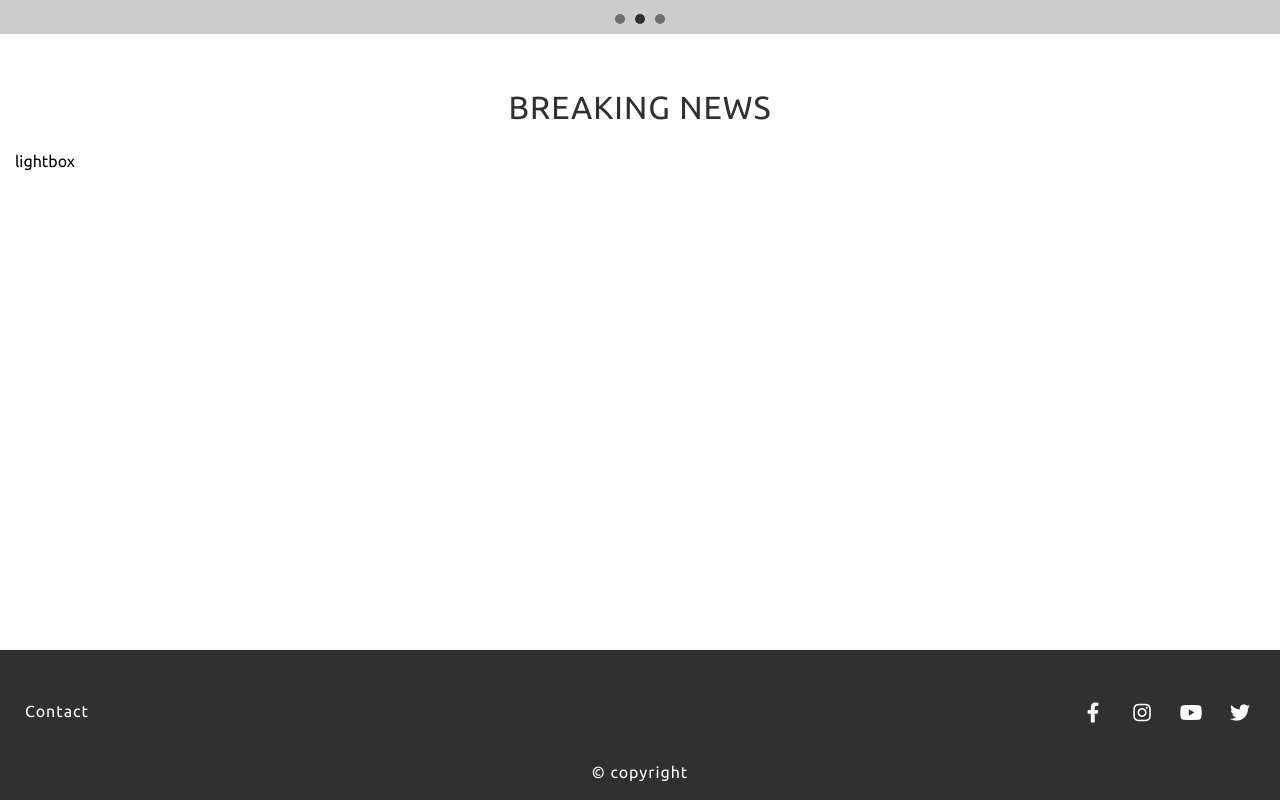
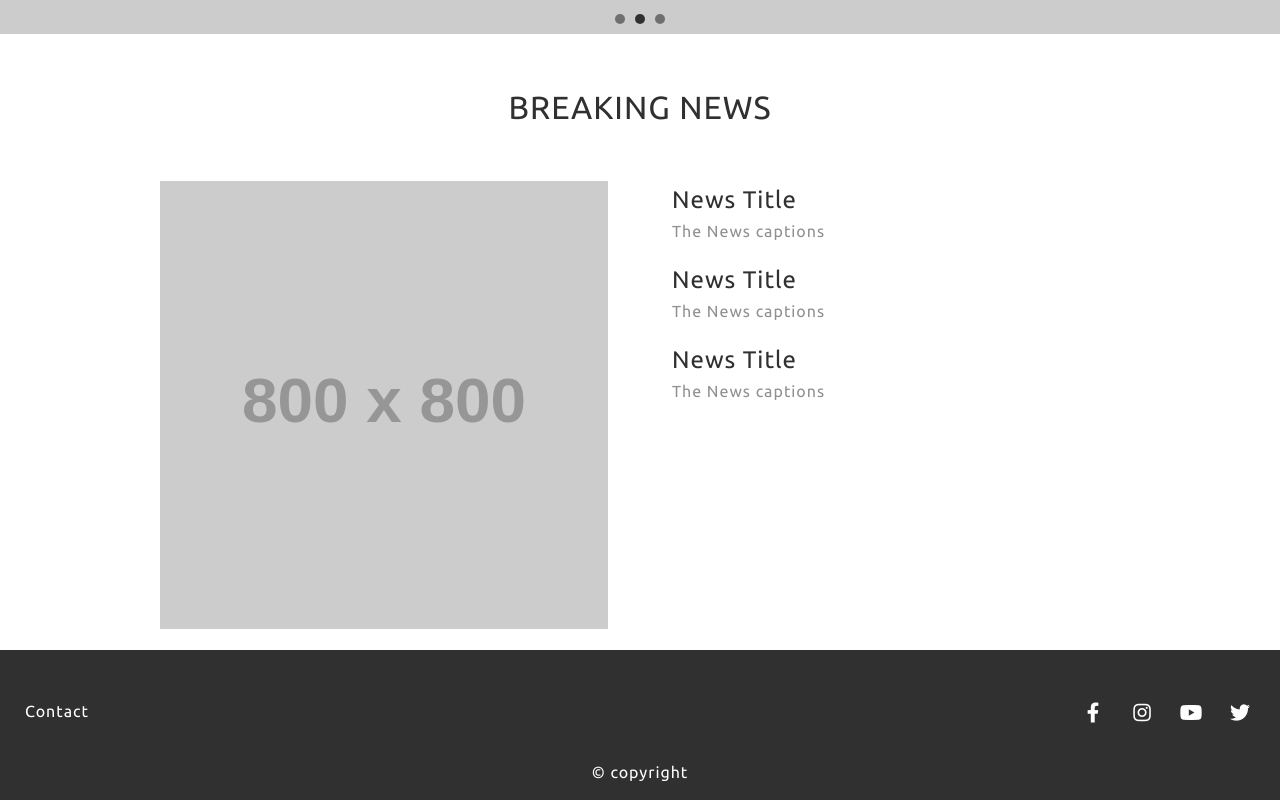
Before and after one commit to waveciou/nuxt-web-template, a Nuxt app: page / in a window 1280 px wide. Shown: the part 473-1273 px from the top of the page. Built offline with nearby package versions, Linux system fonts and the light colour scheme.

Commit message:
website development

```diff
--- a/assets/scss/utils/_variables.scss
+++ b/assets/scss/utils/_variables.scss
@@ -18,6 +18,7 @@ $color-red: #F76C83;
 $color-orange: #F19E5E;
 
 $color-gray: #E6E9EE;
+$color-gray-dark: #909090;
 
 // * ==========================================================================
 // * RWD 尺寸斷點
--- /dev/null
+++ b/components/home_newsBlock.vue
@@ -0,0 +1,117 @@
+<template>
+  <div class="newsBlock">
+    <div class="newsBlock__album">
+      <div class="newsBlock__album-container" v-swiper="swiperOption" ref="carouselRef">
+        <div class="swiper-wrapper">
+          <div class="swiper-slide" v-for="item in album" :key="item.id">
+            <figure class="newsBlock__album-item">
+              <img :src="item.src" :alt="item.name" class="newsBlock__album-image">
+            </figure>
+          </div>
+        </div>
+        <div class="swiper-pagination newsBlock__album-pagination"></div>
+      </div>
+    </div>
+    <div class="newsBlock__content">
+      <ul class="newsBlock__list">
+        <li v-for="item in article" :key="item.id">
+          <a href="javascript:;" class="newsBlock__list-item">
+            <div class="newsBlock__list-title">{{ item.title }}</div>
+            <div class="newsBlock__list-caption">{{ item.caption }}</div>
+          </a>
+        </li>
+      </ul>
+    </div>
+  </div>
+</template>
+
+<script>
+
+
+export default {
+  data() {
+    return {
+      swiperOption: {
+        lazy: {
+          loadPrevNext: true
+        },
+        spaceBetween: 10,
+        loop: true,
+        autoplay: {
+          delay: 3000
+        },
+        pagination: {
+          el: '.swiper-pagination',
+          clickable: true
+        },
+      }
+    }
+  },
+  props: {
+    album: Array,
+    article: Array
+  }
+}
+</script>
+
+<style lang="scss" scoped>
+  @import "~/assets/scss/utils/_utils.scss";
+  @import "~/assets/scss/plugins/_swiper.scss";
+
+  .newsBlock {
+    width: 100%;
+    max-width: 1024px;
+    display: flex;
+    flex-wrap: wrap;
+    position: relative;
+    margin: 3rem auto;
+  }
+
+  .newsBlock__album,
+  .newsBlock__content {
+    width: 50%;
+    padding-left: 2rem;
+    padding-right: 2rem;
+  }
+
+  .newsBlock__album-item {
+    width: 100%;
+    height: 0px;
+    padding-bottom: 100%;
+    position: relative;
+    overflow: hidden;
+  }
+
+  .newsBlock__album-image {
+    width: 100%;
+    height: 100%;
+    display: block;
+    position: absolute;
+    top: 0px;
+    left: 0px;
+    object-fit: cover;
+  }
+
+  .newsBlock__list-item {
+    display: block;
+    margin-bottom: 1rem;
+  }
+
+  .newsBlock__list-title,
+  .newsBlock__list-caption {
+    line-height: 1.6em;
+    word-break: keep-all;
+    white-space: nowrap;
+    text-overflow: ellipsis;
+    overflow: hidden;
+  }
+
+  .newsBlock__list-title {
+    font-size: map-get($font-size, md);
+  }
+
+  .newsBlock__list-caption {
+    color: $color-gray-dark;
+  }
+
+</style>
--- a/pages/index.vue
+++ b/pages/index.vue
@@ -5,7 +5,7 @@
       <section class="section">
         <div class="wrap">
           <h2 class="title">BREAKING NEWS</h2>
-          <button @click="ctrlLightboxHandler">lightbox</button>
+          <newsBlock-component :album="news.album" :article="news.article" />
         </div>
       </section>
     </div>
@@ -16,6 +16,7 @@
 <script>
 import carousel from '~/components/carousel.vue';
 import lightbox from '~/components/lightbox.vue';
+import newsBlock from '~/components/home_newsBlock.vue';
 
 export default {
   data() {
@@ -38,12 +39,49 @@ export default {
           name: 'banner-3',
           src: ['https://fakeimg.pl/1920x560/', 'https://fakeimg.pl/1024x682/']
         }
-      ]
+      ],
+      news: {
+        album: [
+          {
+            id: 1,
+            name: 'news-1',
+            src: 'https://fakeimg.pl/800x800/'
+          },
+          {
+            id: 2,
+            name: 'news-2',
+            src: 'https://fakeimg.pl/800x800/'
+          },
+          {
+            id: 3,
+            name: 'news-3',
+            src: 'https://fakeimg.pl/800x800/'
+          },
+        ],
+        article: [
+          {
+            id: 1,
+            title: 'News Title',
+            caption: 'The News captions',
+          },
+          {
+            id: 2,
+            title: 'News Title',
+            caption: 'The News captions',
+          },
+          {
+            id: 3,
+            title: 'News Title',
+            caption: 'The News captions',
+          },
+        ]
+      }
     }
   },
   components: {
     'carousel-component': carousel,
-    'lightbox-component': lightbox
+    'lightbox-component': lightbox,
+    'newsBlock-component': newsBlock,
   },
   head() {
     return {
```
